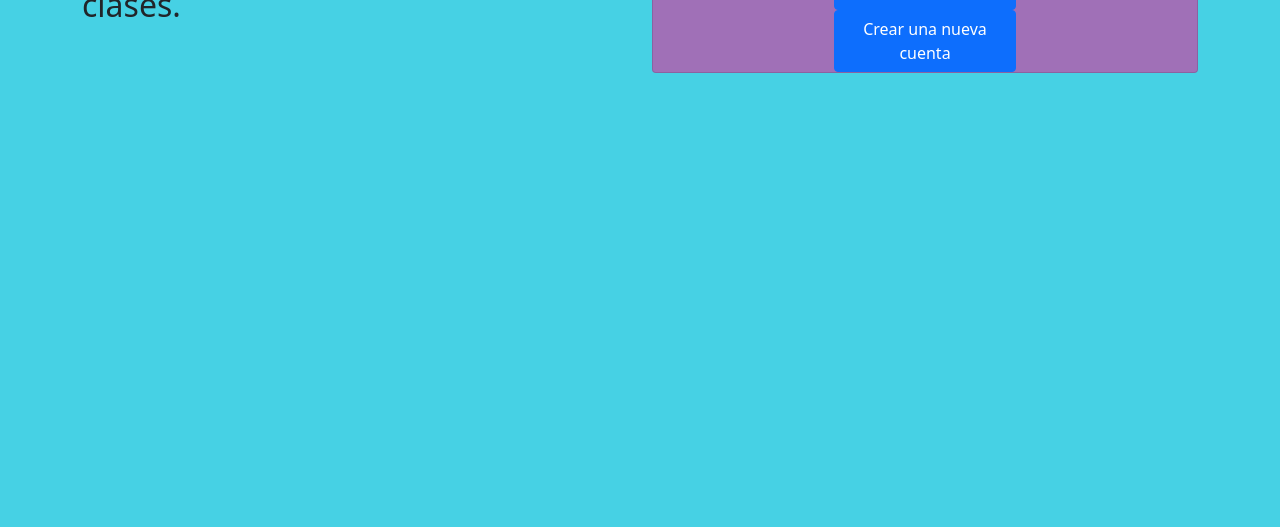
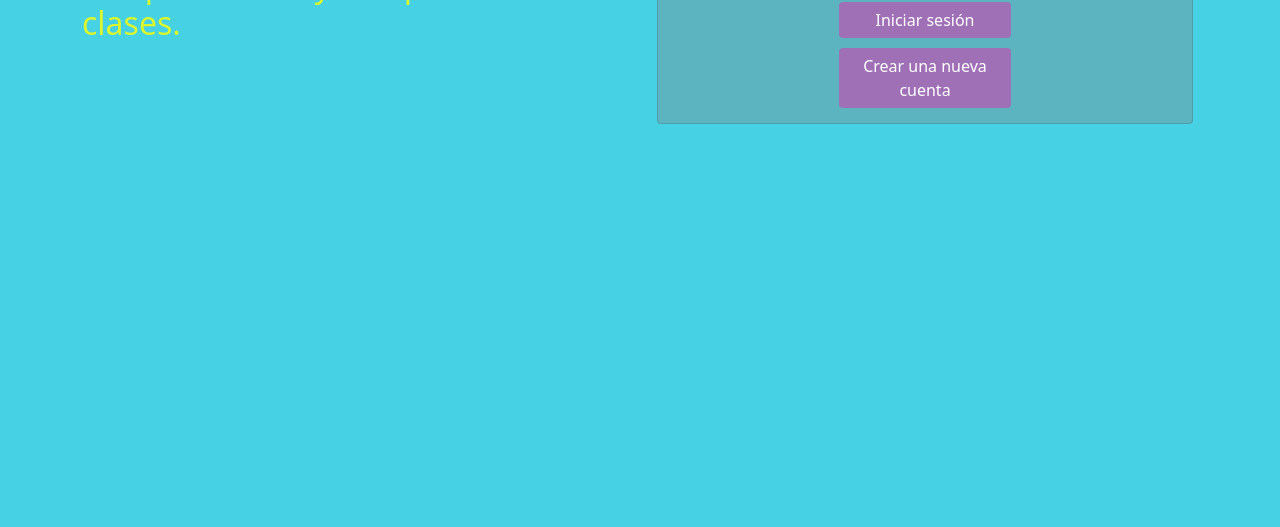
Before and after one commit to Ingalls12/Teclers_Red_Social, a website: page frontend/html/login.html in a window 1280 px wide. Shown: the part 273-800 px from the top of the page. Drawn offline with nearby package versions, Linux system fonts and the light colour scheme.

Commit message:
cambios visuales mejorados/eliminado sass

```diff
--- a/frontend/html/login.html
+++ b/frontend/html/login.html
@@ -7,7 +7,7 @@
   <meta name="viewport" content="width=device-width, initial-scale=1.0">
   <link href="https://cdn.jsdelivr.net/npm/bootstrap@5.1.3/dist/css/bootstrap.min.css" rel="stylesheet"
     integrity="sha384-1BmE4kWBq78iYhFldvKuhfTAU6auU8tT94WrHftjDbrCEXSU1oBoqyl2QvZ6jIW3" crossorigin="anonymous">
-  <link rel="stylesheet" href="../styles/styles.css">
+  <link rel="stylesheet" href="../styles/login_styles.css">
   <title>Teclers - Red Social</title>
 </head>
 
--- a/frontend/styles/login_styles.css
+++ b/frontend/styles/login_styles.css
@@ -1,3 +1,10 @@
+*{
+    margin: 0;
+    border: 0;
+    padding: 0;
+    box-sizing: border-box;
+}
+
 body{
     background-color:#46D1E4;
 }
@@ -29,6 +36,7 @@ main input#password, main input#email{
 main button.btn{
     margin: 5px;
     background-color: #A070B7;
+    border: none;
 }
 main button.btn:hover{
     background-color: #46D1E4;
```
